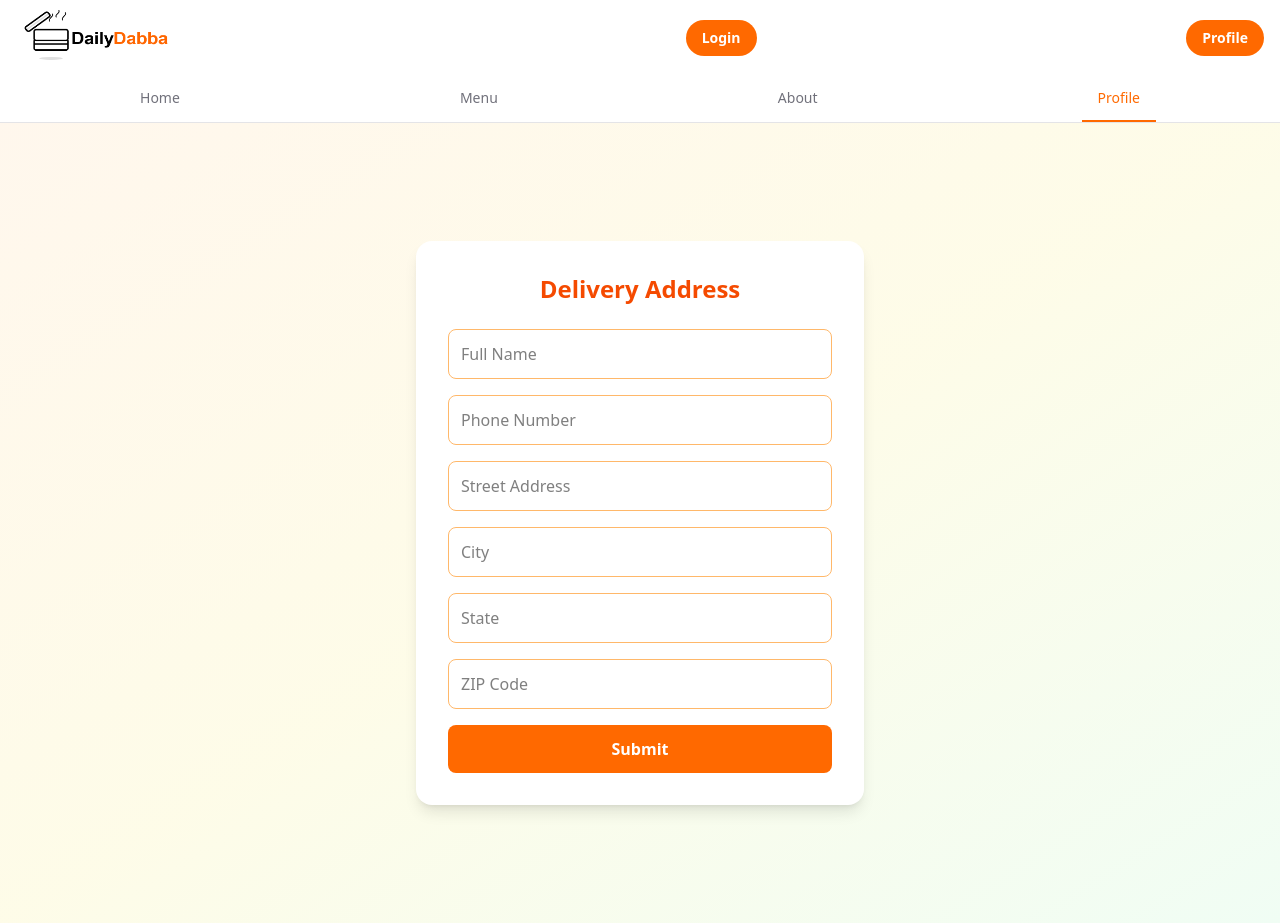
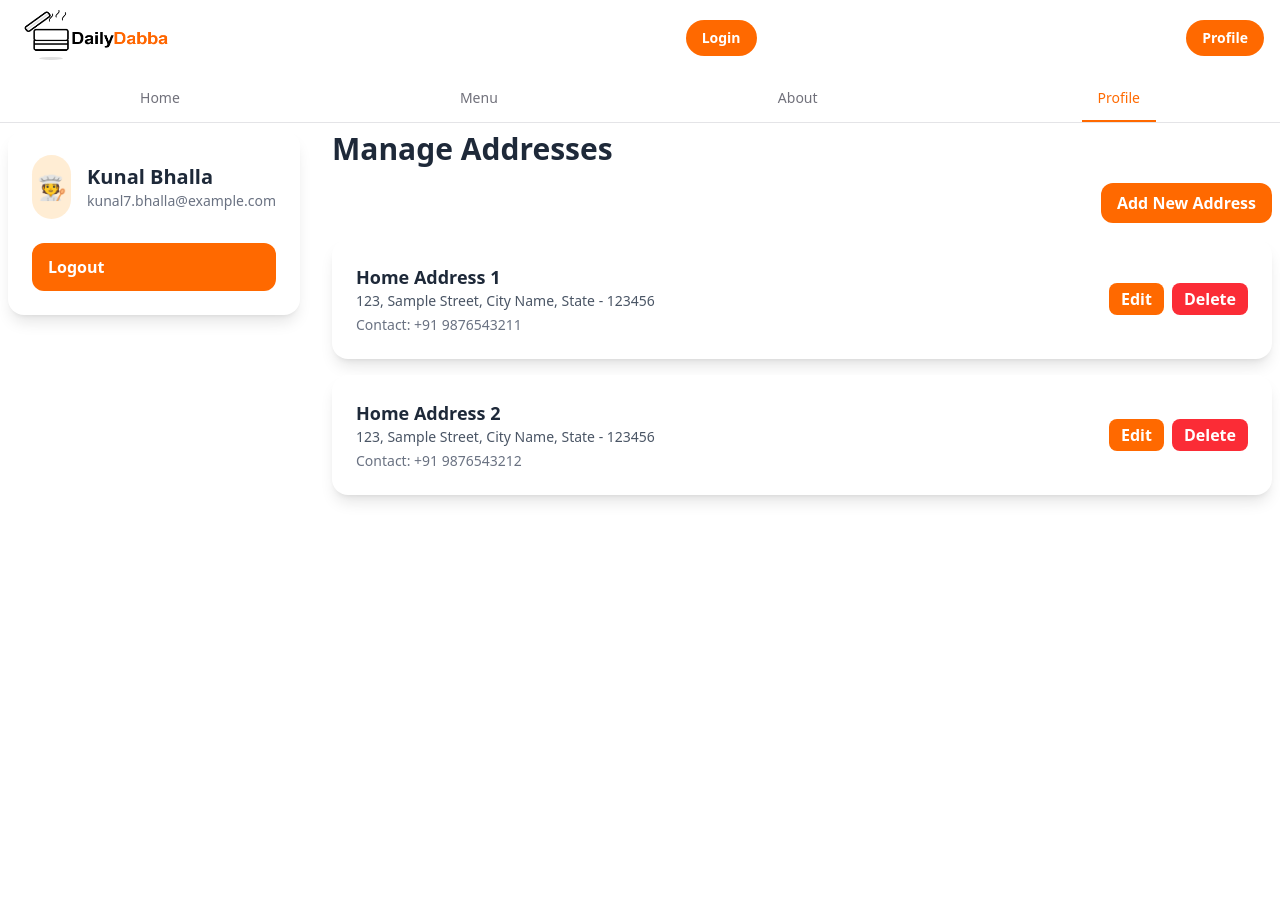
Before and after one commit to Nikhilmukheja19/dailydabba, a React (Vite) app: page /profile in a window 1280 px wide. Built offline with nearby package versions, Linux system fonts and the light colour scheme.

Commit message:
Login signup done

```diff
--- a/src/App.jsx
+++ b/src/App.jsx
@@ -12,7 +12,9 @@ function App() {
 
   // Don't show Navbar on login route
   const hideNavbar =
-    location.pathname === "/login"; /*|| location.pathname === "/profile"*/
+    location.pathname === "/login" ||
+    location.pathname === "/addressform"; /* ||*/
+  // location.pathname === "/profile";
 
   return (
     <div>
--- a/src/Components/AddressFrom.jsx
+++ b/src/Components/AddressFrom.jsx
@@ -1,5 +1,7 @@
+import { motion } from "framer-motion";
 import { useState } from "react";
 import axios from "axios";
+import { useNavigate } from "react-router-dom";
 
 export default function AddressForm() {
   const [formData, setFormData] = useState({
@@ -10,15 +12,21 @@ export default function AddressForm() {
     state: "",
     zip: "",
   });
+  const navigate = useNavigate();
+  const [message, setMessage] = useState("");
+  const [loading, setLoading] = useState(false);
 
-  const [message, setMessage] = useState("");
+  const handleClose = () => {
+    navigate(-1);
+  };
 
-  const handleChange = (e) => {
+  const handleChange = (e) =>
     setFormData({ ...formData, [e.target.name]: e.target.value });
-  };
 
   const handleSubmit = async (e) => {
     e.preventDefault();
+    setMessage("");
+    setLoading(true);
     try {
       const res = await axios.post(
         "http://localhost:5000/api/address",
@@ -33,65 +41,131 @@ export default function AddressForm() {
         state: "",
         zip: "",
       });
-    } catch (error) {
-      setMessage(error.response?.data?.message || "Error submitting address");
+    } catch (err) {
+      setMessage(err.response?.data?.message || "Server error!");
+    } finally {
+      setLoading(false);
     }
   };
 
   return (
-    <div className="max-w-md mx-auto  p-2 border rounded shadow">
-      <h2 className="text-xl font-bold mb-10">Delivery Address</h2>
-      <form onSubmit={handleSubmit} className="space-y-3">
-        <input
-          name="name"
-          placeholder="Full Name"
-          value={formData.name}
-          onChange={handleChange}
-          className="w-full p-2 border rounded"
-        />
-        <input
-          name="phone"
-          placeholder="Phone Number"
-          value={formData.phone}
-          onChange={handleChange}
-          className="w-full p-2 border rounded"
-        />
-        <input
-          name="street"
-          placeholder="Street Address"
-          value={formData.street}
-          onChange={handleChange}
-          className="w-full p-2 border rounded"
-        />
-        <input
-          name="city"
-          placeholder="City"
-          value={formData.city}
-          onChange={handleChange}
-          className="w-full p-2 border rounded"
-        />
-        <input
-          name="state"
-          placeholder="State"
-          value={formData.state}
-          onChange={handleChange}
-          className="w-full p-2 border rounded"
-        />
-        <input
-          name="zip"
-          placeholder="ZIP Code"
-          value={formData.zip}
-          onChange={handleChange}
-          className="w-full p-2 border rounded"
-        />
+    <div className="min-h-screen flex items-center justify-center bg-gradient-to-br from-orange-50 via-yellow-50 to-green-50 p-6">
+      <motion.div
+        initial={{ opacity: 0, y: 50 }}
+        animate={{ opacity: 1, y: 0 }}
+        transition={{ duration: 0.6, ease: "easeOut" }}
+        className="bg-white shadow-2xl rounded-2xl p-8 w-full max-w-md relative"
+      >
+        {/* Close Button */}
         <button
-          type="submit"
-          className="w-full bg-blue-500 text-white p-2 rounded"
+          onClick={handleClose}
+          className="absolute top-4 right-4 text-zinc-500 hover:text-zinc-700"
         >
-          Submit
+          ✕
         </button>
-      </form>
-      {message && <p className="mt-3 text-green-600">{message}</p>}
+        <motion.h2
+          initial={{ opacity: 0, scale: 0.9 }}
+          animate={{ opacity: 1, scale: 1 }}
+          transition={{ duration: 0.5 }}
+          className="text-2xl font-bold text-center text-orange-600 mb-6"
+        >
+          Delivery Address 🚚
+        </motion.h2>
+
+        {message && (
+          <motion.div
+            initial={{ opacity: 0 }}
+            animate={{ opacity: 1 }}
+            className="mb-4 text-center text-green-600 font-medium"
+          >
+            {message}
+          </motion.div>
+        )}
+
+        <form className="space-y-4" onSubmit={handleSubmit}>
+          {[
+            {
+              label: "Full Name",
+              name: "name",
+              type: "text",
+              placeholder: "John Doe",
+            },
+            {
+              label: "Phone Number",
+              name: "phone",
+              type: "tel",
+              placeholder: "+91 1234567890",
+            },
+            {
+              label: "Street Address",
+              name: "street",
+              type: "text",
+              placeholder: "123 Street Name",
+            },
+            { label: "City", name: "city", type: "text", placeholder: "City" },
+            {
+              label: "State",
+              name: "state",
+              type: "text",
+              placeholder: "State",
+            },
+            {
+              label: "ZIP Code",
+              name: "zip",
+              type: "text",
+              placeholder: "123456",
+            },
+          ].map((field) => (
+            <div key={field.name}>
+              <label className="block text-sm text-zinc-600 mb-1">
+                {field.label}
+              </label>
+              <motion.input
+                type={field.type}
+                name={field.name}
+                value={formData[field.name]}
+                onChange={handleChange}
+                placeholder={field.placeholder}
+                whileFocus={{ scale: 1.02, borderColor: "#F97316" }}
+                transition={{ type: "spring", stiffness: 300 }}
+                className="w-full px-4 py-2 border border-zinc-300 rounded-lg outline-none focus:ring-2 focus:ring-orange-400"
+              />
+            </div>
+          ))}
+
+          <motion.button
+            whileTap={{ scale: 0.95 }}
+            type="submit"
+            disabled={loading}
+            className="w-full bg-orange-500 hover:bg-orange-600 text-white py-2 rounded-lg font-semibold shadow-md flex justify-center items-center transition"
+          >
+            {loading ? (
+              <svg
+                className="animate-spin h-5 w-5 text-white"
+                xmlns="http://www.w3.org/2000/svg"
+                fill="none"
+                viewBox="0 0 24 24"
+              >
+                <circle
+                  className="opacity-25"
+                  cx="12"
+                  cy="12"
+                  r="10"
+                  stroke="currentColor"
+                  strokeWidth="4"
+                ></circle>
+                <path
+                  className="opacity-75"
+                  fill="currentColor"
+                  d="M4 12a8 8 0 018-8v4a4 4 0 00-4 4H4z"
+                ></path>
+              </svg>
+            ) : (
+              "Submit"
+            )}
+          </motion.button>
+        </form>
+      </motion.div>
     </div>
   );
 }
--- a/src/Components/Profile.jsx
+++ b/src/Components/Profile.jsx
@@ -1,111 +1,120 @@
-import { useState } from "react";
-import axios from "axios";
+// import { useState } from "react";
 
-export default function AddressForm() {
-  const [formData, setFormData] = useState({
-    name: "",
-    phone: "",
-    street: "",
-    city: "",
-    state: "",
-    zip: "",
-  });
+import { useNavigate } from "react-router-dom";
 
-  const [message, setMessage] = useState("");
-  const [loading, setLoading] = useState(false);
+export default function Profile() {
+  const navigate = useNavigate();
+  return (
+    <div className="min-h-screen bg-white-600 p-2">
+      <div className="container mx-auto grid grid-cols-12 gap-8">
+        {/* Sidebar */}
+        <aside className="col-span-12 lg:col-span-3">
+          <div className="sticky top-24 bg-white rounded-2xl shadow-lg p-6">
+            <div className="flex items-center gap-4 mb-6">
+              {/* <img
+                className="w-16 h-16 rounded-full"
+                src="https://via.placeholder.com/150"
+                alt="User Avatar"
+              /> */}
+              <div className="w-16 h-16 rounded-full bg-orange-100 flex items-center justify-center text-2xl">
+                🧑‍🍳
+              </div>
 
-  const handleChange = (e) =>
-    setFormData({ ...formData, [e.target.name]: e.target.value });
+              <div>
+                <h2 className="text-xl font-bold text-gray-800">
+                  Kunal Bhalla
+                </h2>
+                <p className="text-sm text-gray-500">
+                  kunal7.bhalla@example.com
+                </p>
+              </div>
+            </div>
+            {/* <nav className="flex flex-col space-y-2">
+              <a
+                className="flex items-center gap-3 px-4 py-3 text-gray-700 hover:bg-orange-100 rounded-xl transition-colors font-medium"
+                href="#"
+              >
+                <span className="material-symbols-outlined">person</span>{" "}
+                Profile
+              </a>
+              <a
+                className="flex items-center gap-3 px-4 py-3 text-white  font-semibold rounded-xl"
+                href="#"
+              >
+                <span className="material-symbols-outlined">receipt_long</span>{" "}
+                Orders
+              </a>
+              <a
+                className="flex items-center gap-3 px-4 py-3 text-gray-700  rounded-xl transition-colors"
+                href="#"
+              >
+                <span className="material-symbols-outlined">home</span>{" "}
+                Addresses
+              </a>
+              <a
+                className="flex items-center gap-3 px-4 py-3 text-gray-700 rounded-xl transition-colors"
+                href="#"
+              >
+                <span className="material-symbols-outlined">payment</span>{" "}
+                Payment
+              </a>
+            </nav> */}
+            <a
+              className="flex items-center gap-3 px-4 py-3 text-white bg-orange-500 font-semibold rounded-xl"
+              href="#"
+            >
+              <button className="material-symbols-outlined">Logout</button>
+            </a>
+          </div>
+        </aside>
 
-  const handleSubmit = async (e) => {
-    e.preventDefault();
-    setLoading(true);
-    try {
-      const res = await axios.post(
-        "http://localhost:5000/api/address",
-        formData
-      );
-      setMessage(res.data.message);
-      setFormData({
-        name: "",
-        phone: "",
-        street: "",
-        city: "",
-        state: "",
-        zip: "",
-      });
-    } catch (error) {
-      setMessage(error.response?.data?.message || "Error submitting address");
-    }
-    setLoading(false);
-  };
+        {/* Main section */}
+        <main className="col-span-12 lg:col-span-9 space-y-6">
+          <h1 className="text-3xl font-bold text-gray-800 mb-4">
+            Manage Addresses
+          </h1>
 
-  return (
-    <div className="min-h-screen flex items-center justify-center bg-gradient-to-br from-orange-50 via-yellow-50 to-green-50 p-6">
-      <div className="w-full max-w-md bg-white rounded-2xl shadow-lg p-8">
-        <h2 className="text-2xl font-bold text-orange-600 mb-6 text-center">
-          Delivery Address
-        </h2>
-        <form onSubmit={handleSubmit} className="space-y-4">
-          <input
-            name="name"
-            placeholder="Full Name"
-            value={formData.name}
-            onChange={handleChange}
-            className="w-full p-3 border border-orange-300 rounded-lg focus:outline-none focus:ring-2 focus:ring-orange-400"
-          />
-          <input
-            name="phone"
-            placeholder="Phone Number"
-            value={formData.phone}
-            onChange={handleChange}
-            className="w-full p-3 border border-orange-300 rounded-lg focus:outline-none focus:ring-2 focus:ring-orange-400"
-          />
-          <input
-            name="street"
-            placeholder="Street Address"
-            value={formData.street}
-            onChange={handleChange}
-            className="w-full p-3 border border-orange-300 rounded-lg focus:outline-none focus:ring-2 focus:ring-orange-400"
-          />
-          <input
-            name="city"
-            placeholder="City"
-            value={formData.city}
-            onChange={handleChange}
-            className="w-full p-3 border border-orange-300 rounded-lg focus:outline-none focus:ring-2 focus:ring-orange-400"
-          />
-          <input
-            name="state"
-            placeholder="State"
-            value={formData.state}
-            onChange={handleChange}
-            className="w-full p-3 border border-orange-300 rounded-lg focus:outline-none focus:ring-2 focus:ring-orange-400"
-          />
-          <input
-            name="zip"
-            placeholder="ZIP Code"
-            value={formData.zip}
-            onChange={handleChange}
-            className="w-full p-3 border border-orange-300 rounded-lg focus:outline-none focus:ring-2 focus:ring-orange-400"
-          />
-          <button
-            type="submit"
-            className={`w-full p-3 rounded-lg text-white font-semibold ${
-              loading
-                ? "bg-orange-300 cursor-not-allowed"
-                : "bg-orange-500 hover:bg-orange-600"
-            }`}
-            disabled={loading}
-          >
-            {loading ? "Submitting..." : "Submit"}
-          </button>
-        </form>
-        {message && (
-          <p className="mt-4 text-center text-green-600 font-medium">
-            {message}
-          </p>
-        )}
+          {/* Add New Address Button */}
+          <div className="flex justify-end mb-4">
+            <button
+              className="bg-orange-500 text-white font-bold py-2 px-4 rounded-xl hover:bg-orange-600 transition flex items-center gap-2"
+              onClick={() => navigate("/addressform")}
+            >
+              Add New Address
+            </button>
+          </div>
+
+          {/* Address List Template */}
+          <div className="space-y-4">
+            {[1, 2].map((i) => (
+              <div
+                key={i}
+                className="bg-white rounded-2xl shadow-lg p-6 flex flex-col sm:flex-row justify-between items-start sm:items-center gap-4"
+              >
+                <div className="flex flex-col">
+                  <p className="font-semibold text-gray-800 text-lg">
+                    Home Address {i}
+                  </p>
+                  <p className="text-gray-600 text-sm">
+                    123, Sample Street, City Name, State - 123456
+                  </p>
+                  <p className="text-gray-500 text-sm mt-1">
+                    Contact: +91 987654321{i}
+                  </p>
+                </div>
+
+                <div className="flex gap-2 mt-4 sm:mt-0">
+                  <button className="bg-orange-500 text-white font-bold py-1 px-3 rounded-lg hover:bg-orange-600 transition flex items-center gap-1">
+                    Edit
+                  </button>
+                  <button className="bg-red-500 text-white font-bold py-1 px-3 rounded-lg hover:bg-red-600 transition flex items-center gap-1">
+                    Delete
+                  </button>
+                </div>
+              </div>
+            ))}
+          </div>
+        </main>
       </div>
     </div>
   );
```
